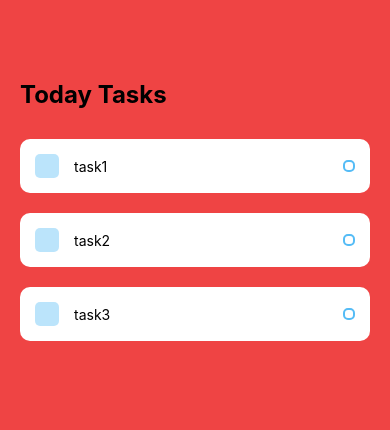
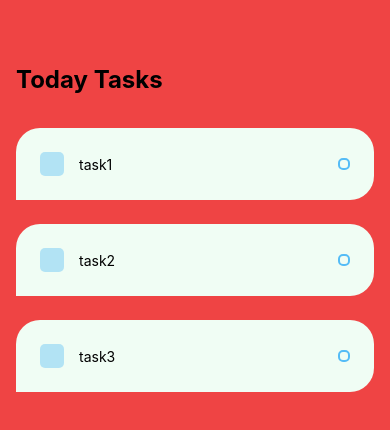
Before and after one commit to dimassibassem/React_Native_Todo, a React Native app: screen / in a window 390 px wide. Shown: the top 430 px of the page. Built offline with nearby package versions, Linux system fonts and the light colour scheme.

Commit message:
Using Tailwind

```diff
--- a/App.tsx
+++ b/App.tsx
@@ -1,13 +1,13 @@
-import {StyleSheet, Text, View} from 'react-native';
+import {Text, View} from 'react-native';
 import Tasks from "./components/Tasks";
 import "./app.d";
 
 export default function App() {
     return (
         <View className="flex-1 bg-red-500">
-            <View style={styles.tasksWrapper}>
-                <Text style={styles.sectionTitle}>Today Tasks</Text>
-                <View style={styles.items}>
+            <View className="pt-16 px-4">
+                <Text className="font-bold text-2xl">Today Tasks</Text>
+                <View className="mt-8">
                     <Tasks task={"task1"}/>
                     <Tasks task={"task2"}/>
                     <Tasks task={"task3"}/>
@@ -17,17 +17,3 @@ export default function App() {
         </View>
     );
 }
-
-const styles = StyleSheet.create({
-    tasksWrapper: {
-        paddingTop: 80,
-        paddingHorizontal: 20,
-    },
-    sectionTitle: {
-        fontSize: 24,
-        fontWeight: 'bold',
-    },
-    items: {
-        marginTop: 30,
-    }
-});
--- a/components/Tasks.tsx
+++ b/components/Tasks.tsx
@@ -3,10 +3,11 @@ import {View, Text, TouchableOpacity, StyleSheet} from "react-native";
 
 const Tasks: React.FC<{ task: string }> = ({task}) => {
     return (
-        <View style={styles.item}>
-            <View style={styles.itemLeft}>
+        <View
+            className="bg-green-50 rounded-tl-3xl rounded-br-3xl rounded-tr-3xl p-6 flex-row items-center mb-6 justify-between">
+            <View className="flex-row items-center flex-wrap ">
                 <TouchableOpacity style={styles.square}></TouchableOpacity>
-                <Text style={styles.itemText}>{task}</Text>
+                <Text className="max-w-[80%]">{task}</Text>
             </View>
             <View style={styles.circular}>
             </View>
@@ -15,20 +16,7 @@ const Tasks: React.FC<{ task: string }> = ({task}) => {
 };
 
 const styles = StyleSheet.create({
-    item: {
-        backgroundColor: '#fff',
-        padding: 15,
-        borderRadius: 10,
-        flexDirection: 'row',
-        alignItems: 'center',
-        justifyContent: 'space-between',
-        marginBottom: 20,
-    },
-    itemLeft: {
-        flexDirection: 'row',
-        alignItems: 'center',
-        flexWrap: 'wrap',
-    },
+
     square: {
         width: 24,
         height: 24,
@@ -36,9 +24,6 @@ const styles = StyleSheet.create({
         opacity: 0.4,
         borderRadius: 5,
         marginRight: 15,
-    },
-    itemText: {
-        maxWidth: '80%',
     },
     circular: {
         width: 12,
--- a/tailwind.config.js
+++ b/tailwind.config.js
@@ -1,6 +1,8 @@
 /** @type {import('tailwindcss').Config} */
 module.exports = {
-  content: ["./App.{js,jsx,ts,tsx}", "./<custom directory>/**/*.{js,jsx,ts,tsx}"],
+  content: ["./App.{js,jsx,ts,tsx}",
+    "./components/*.{js,jsx,ts,tsx}",
+    "./<custom directory>/**/*.{js,jsx,ts,tsx}"],
   theme: {
     extend: {},
   },
```
